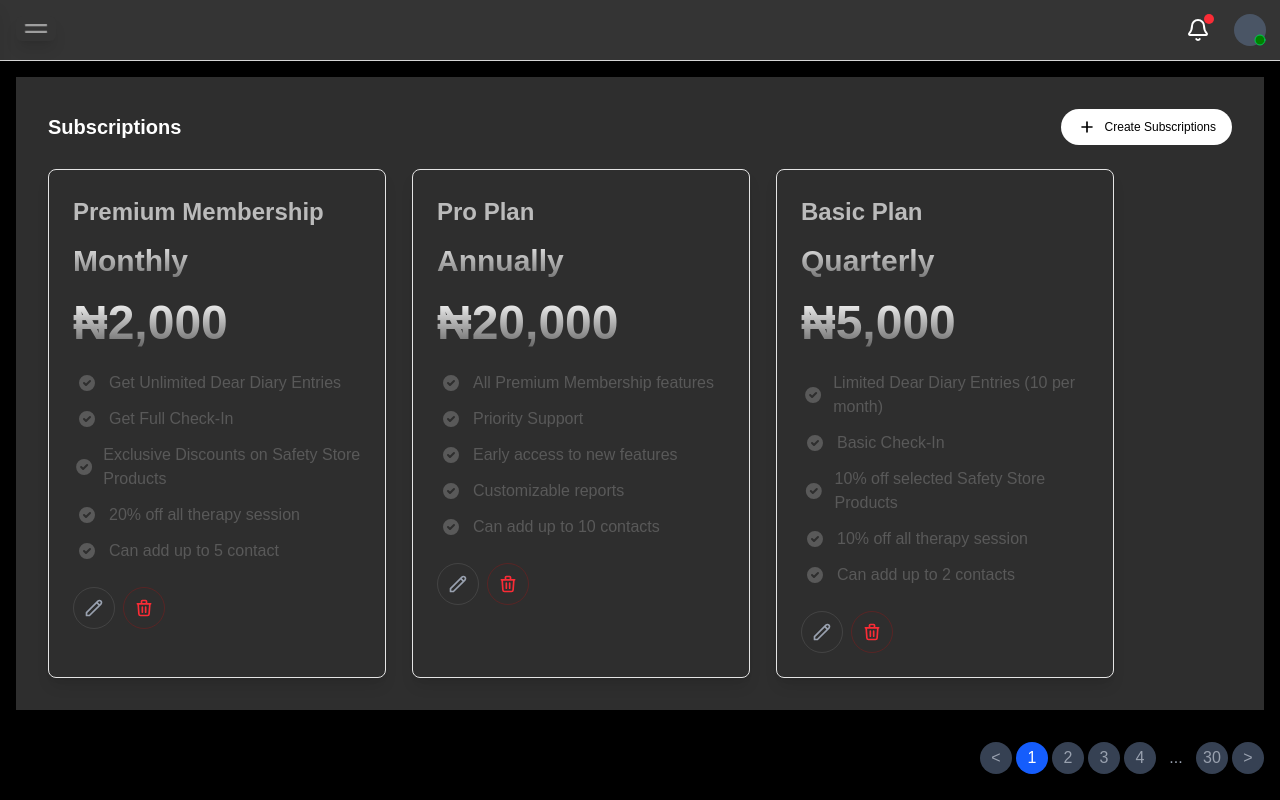
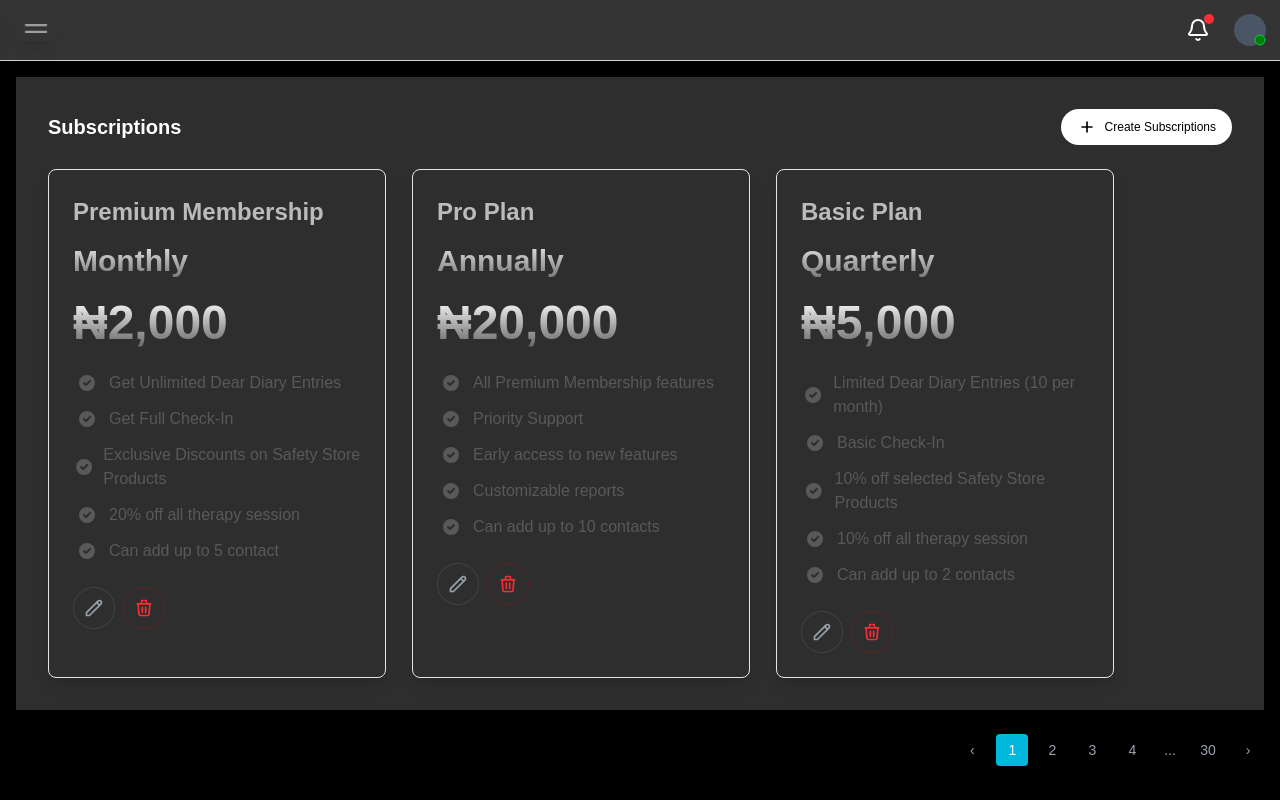
Before and after one commit to alzinan1234/dreckks-dashboard, a Next.js app: page /admin/subscriptions in a window 1280 px wide. Built offline with nearby package versions, Linux system fonts and the light colour scheme.

Commit message:
added Subscriptions

```diff
--- a/src/components/Subscriptions/SubscriptionsPage.jsx
+++ b/src/components/Subscriptions/SubscriptionsPage.jsx
@@ -178,34 +178,21 @@ export default function SubscriptionsPage() {
         )}
       </div>
 
-      <div className="flex justify-end mt-8">
-        <nav className="flex space-x-1" aria-label="Pagination">
-          {/* Pagination buttons */}
-          <button className="w-8 h-8 flex items-center justify-center rounded-full bg-gray-700 text-gray-400 hover:bg-gray-600">
-            &lt;
-          </button>
-          <button className="w-8 h-8 flex items-center justify-center rounded-full bg-blue-600 text-white">
-            1
-          </button>
-          <button className="w-8 h-8 flex items-center justify-center rounded-full bg-gray-700 text-gray-400 hover:bg-gray-600">
-            2
-          </button>
-          <button className="w-8 h-8 flex items-center justify-center rounded-full bg-gray-700 text-gray-400 hover:bg-gray-600">
-            3
-          </button>
-          <button className="w-8 h-8 flex items-center justify-center rounded-full bg-gray-700 text-gray-400 hover:bg-gray-600">
-            4
-          </button>
-          <span className="w-8 h-8 flex items-center justify-center text-gray-400">
-            ...
-          </span>
-          <button className="w-8 h-8 flex items-center justify-center rounded-full bg-gray-700 text-gray-400 hover:bg-gray-600">
-            30
-          </button>
-          <button className="w-8 h-8 flex items-center justify-center rounded-full bg-gray-700 text-gray-400 hover:bg-gray-600">
-            &gt;
-          </button>
-        </nav>
+
+      {/* Pagination Section */}
+      <div className="flex justify-end items-center mt-6 gap-2 text-sm">
+        <button className="w-8 h-8 flex items-center justify-center rounded hover:bg-[#2d2d2d] text-gray-400">
+          &#8249; {/* Left arrow */}
+        </button>
+        <button className="w-8 h-8 bg-cyan-500 text-white rounded">1</button>
+        <button className="w-8 h-8 hover:bg-[#2d2d2d] text-gray-400">2</button>
+        <button className="w-8 h-8 hover:bg-[#2d2d2d] text-gray-400">3</button>
+        <button className="w-8 h-8 hover:bg-[#2d2d2d] text-gray-400">4</button>
+        <span className="px-2 text-gray-400">...</span>
+        <button className="w-8 h-8 hover:bg-[#2d2d2d] text-gray-400">30</button>
+        <button className="w-8 h-8 flex items-center justify-center rounded hover:bg-[#2d2d2d] text-gray-400">
+          &#8250; {/* Right arrow */}
+        </button>
       </div>
     </div>
   );
```
